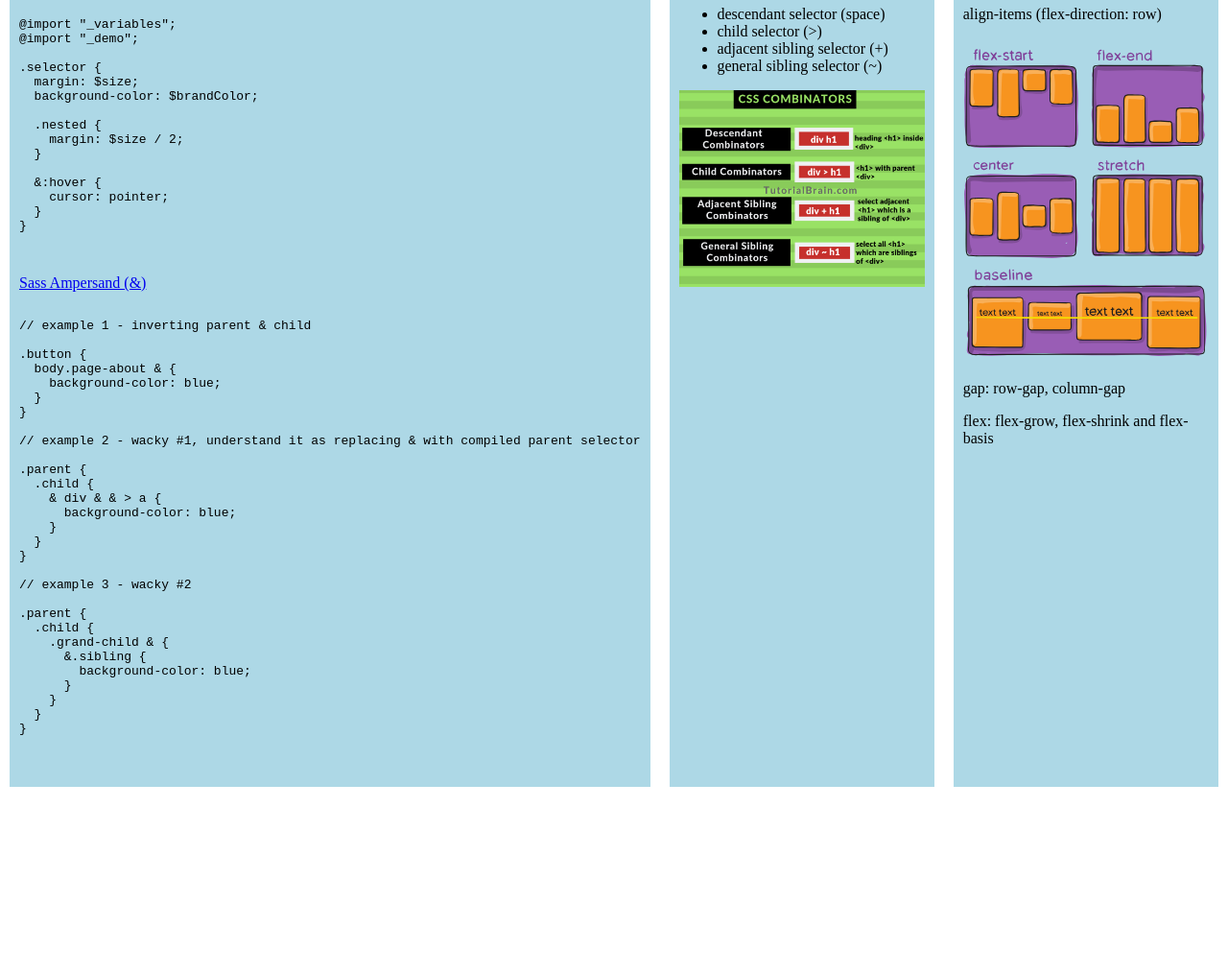
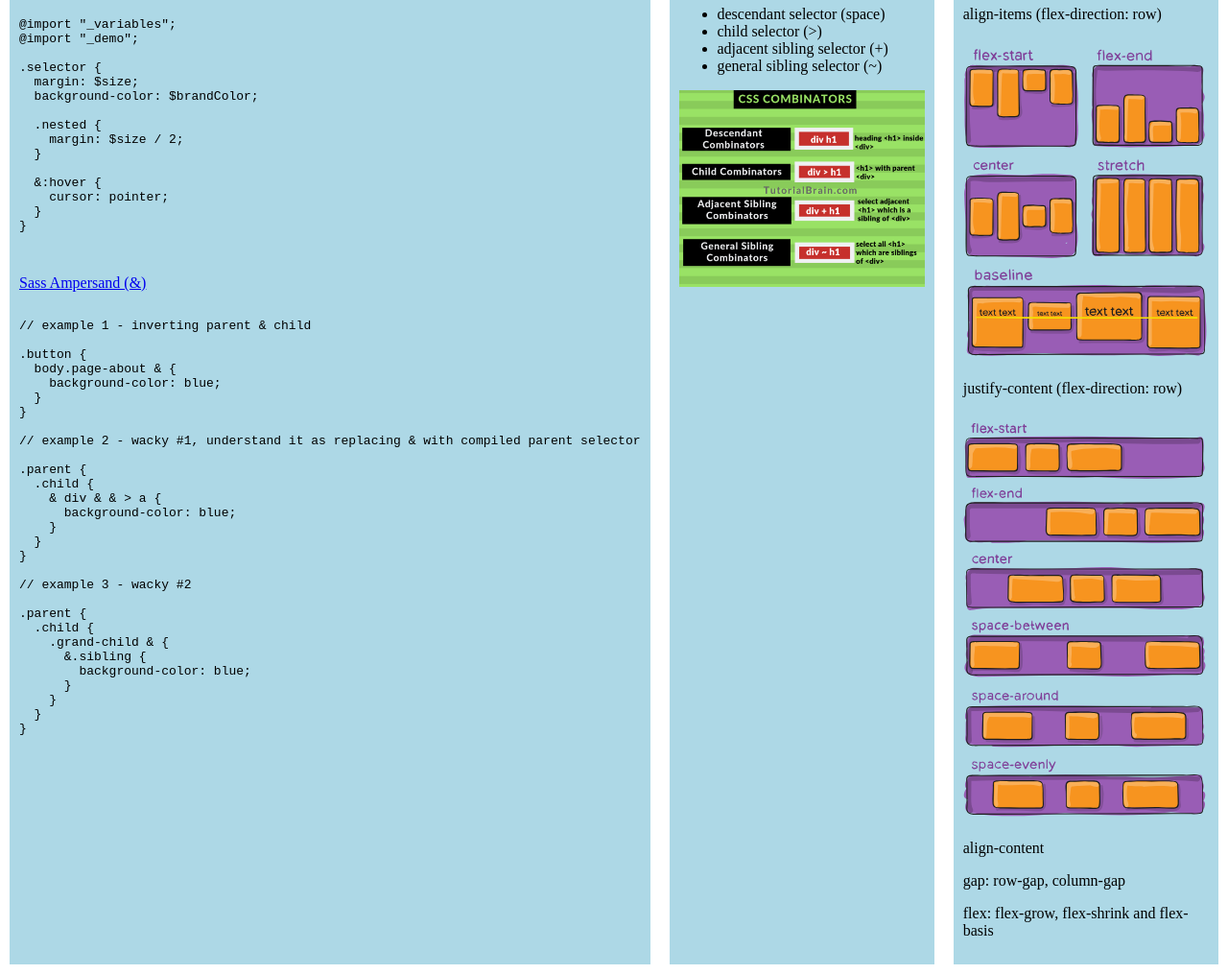
Before and after one commit to jamesz/css, a plain HTML site: page index.html in a window 1280 px wide. Shown: the part 522-1537 px from the top of the page at 96% size. Before the commit the page ends 1352 px from the top, so only its background shows below. Drawn offline with Linux system fonts and the light colour scheme.

Commit message:
renamed images and added flex justify-content

```diff
--- a/index.html
+++ b/index.html
@@ -189,7 +189,10 @@
               CSS Flex
             </a>
             <p>align-items (flex-direction: row)</p>
-            <img src="assets/align-items.svg" />
+            <img src="assets/flex-align-items.svg" />
+            <p>justify-content (flex-direction: row)</p>
+            <img src="assets/flex-justify-content.svg" />
+            <p>align-content</p>
             <p>gap: row-gap, column-gap</p>
             <p>flex: flex-grow, flex-shrink and flex-basis</p>
           </div>
```
Also changed, not shown: assets/flex-align-items.svg (renamed from assets/align-items.svg), assets/flex-basis.svg (added), assets/flex-gap.svg (added), assets/flex-justify-content.svg (added), assets/readme.png (renamed from assets/read-me.png), 1 other file.
